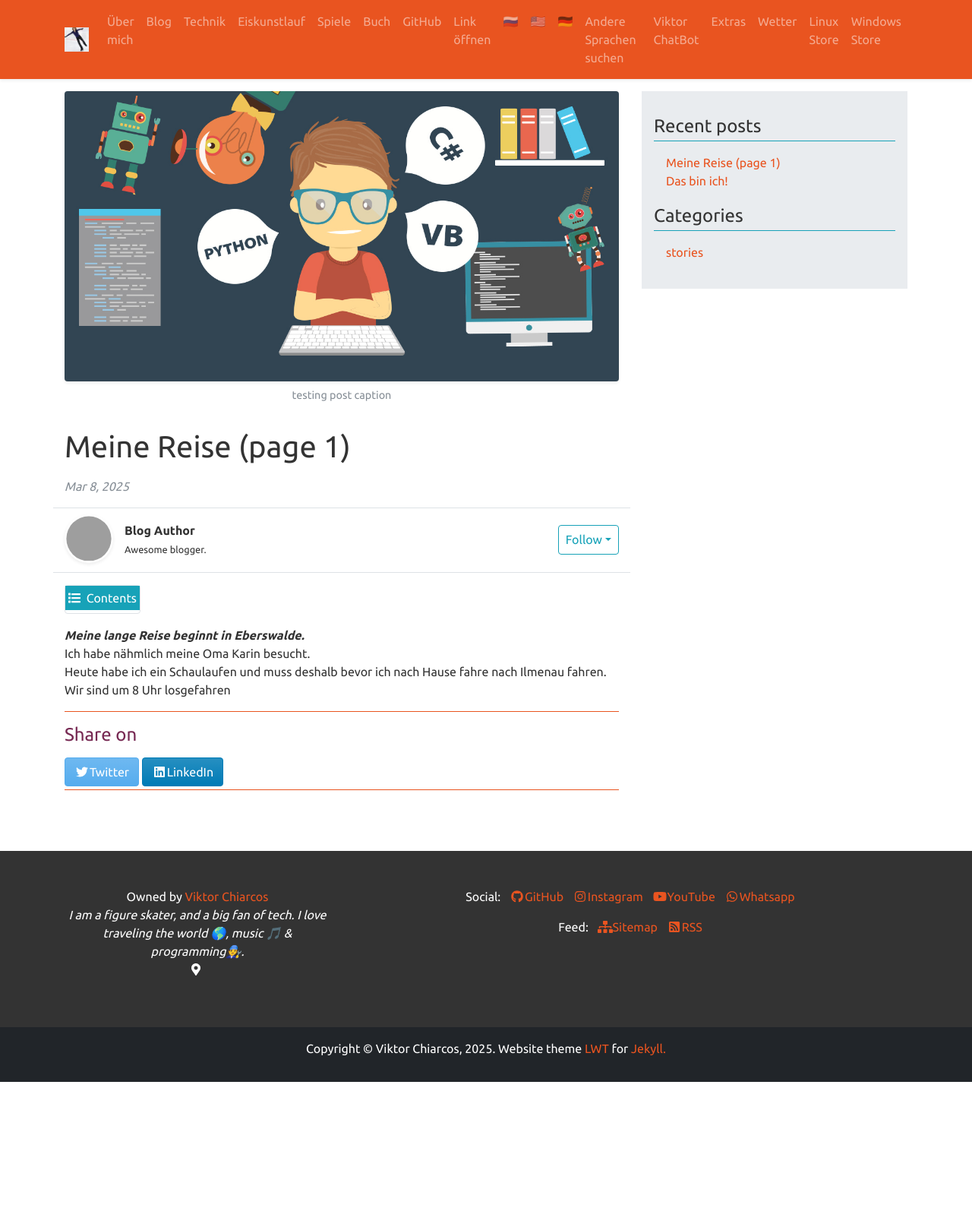
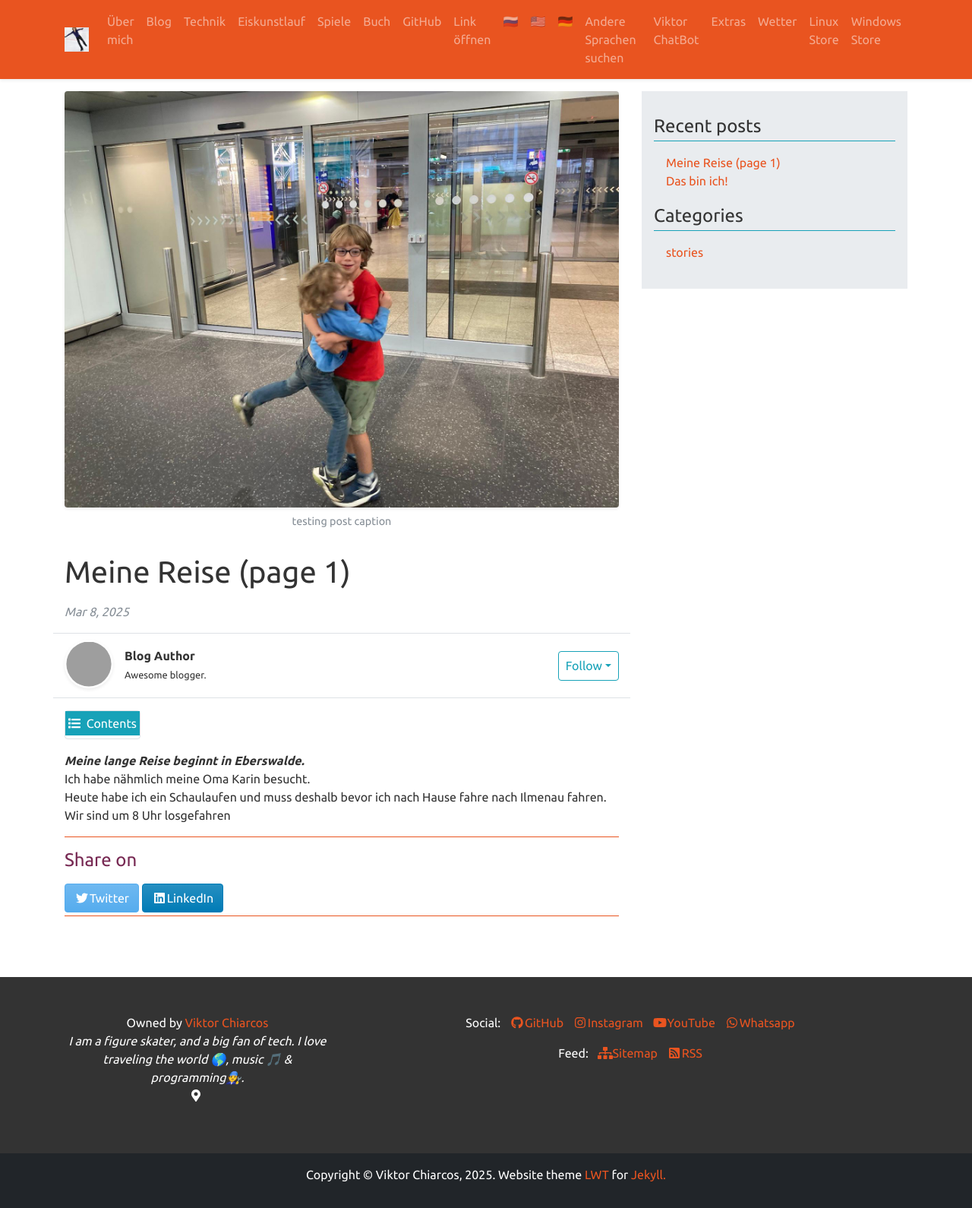
Before and after one commit to viktor-chiarcos/viktor-chiarcos.github.io, a Jekyll site: the page built from _posts/2025-3-7-Reisen.md, in a window 1280 px wide. Shown: the whole page at 76% size. Built offline with Jekyll 4.4.1, drawn with Linux system fonts in a browser that asks for light colours; before the commit the page ends 1424 px from its top, so only the background shows below that; grey boxes are pictures that could not be loaded.

Commit message:
Update 2025-3-7-Reisen.md

```diff
--- a/_posts/2025-3-7-Reisen.md
+++ b/_posts/2025-3-7-Reisen.md
@@ -5,7 +5,7 @@ excerpt: "Ich fahre heute auf eine weite Reise"
 date:   2025-3-8 06:47:34 +0530
 categories: stories
 
-image: assets/images/coding-langs.jpg
+image: assets/images/2024-09-06-endlich-wieder-zuhause.jpg
 image_alt: sample post 1
 image_caption: testing post caption
 
```
